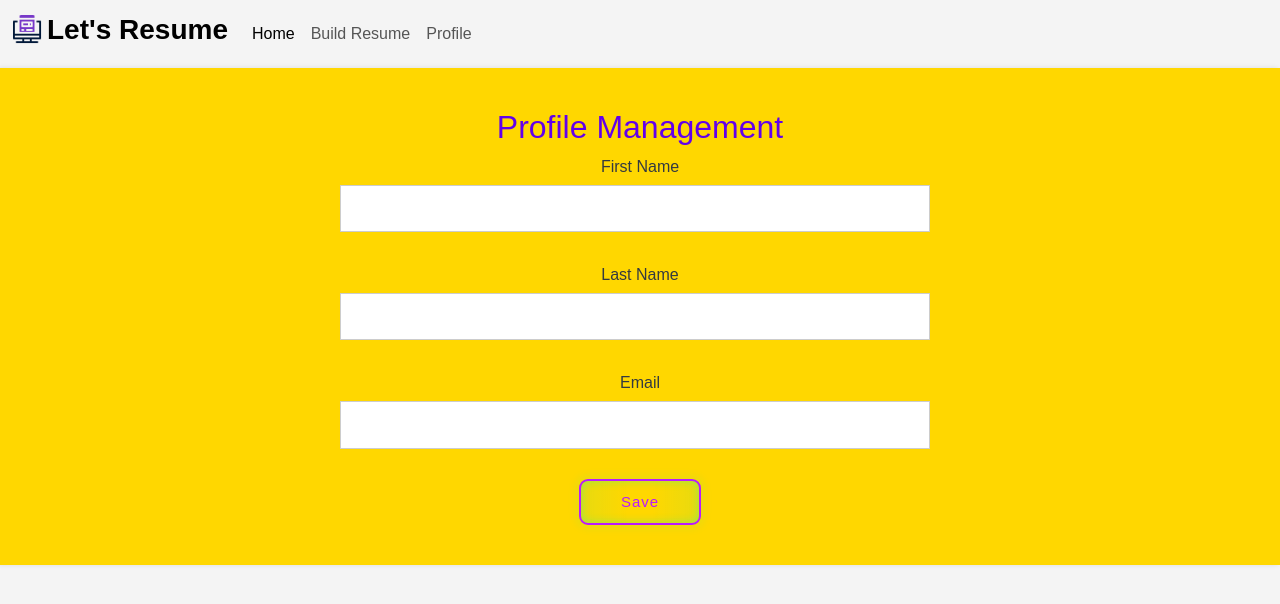
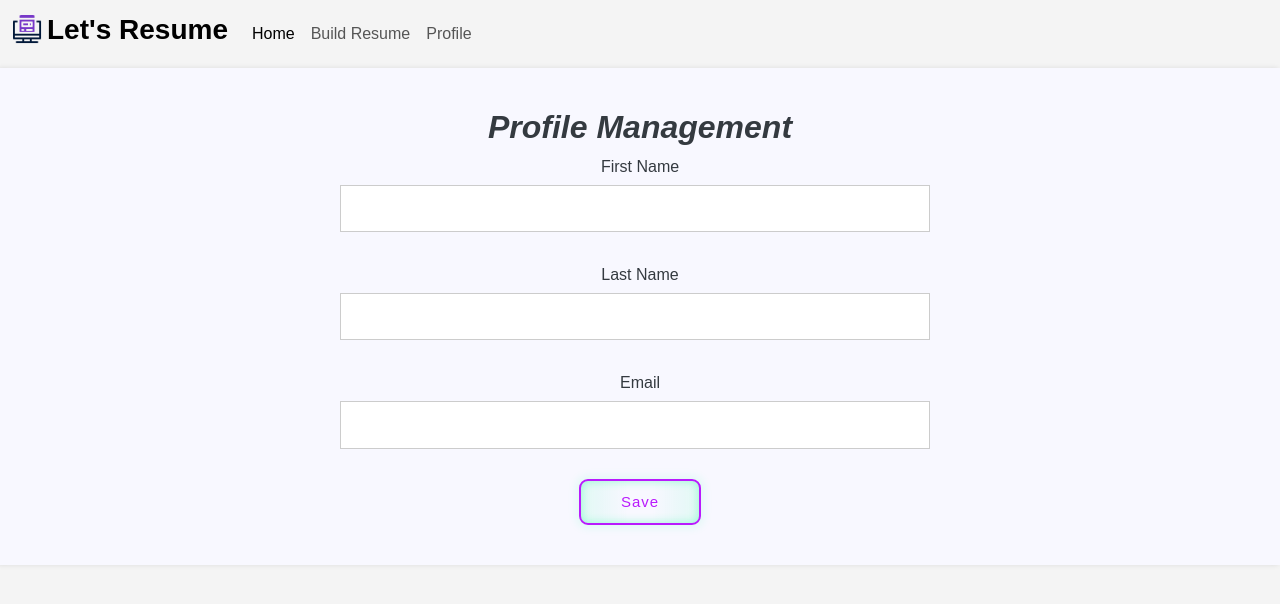
Before and after one commit to vanshm2703/LetsResume, a React (Create React App) app in the folder frontend/: page /ProfileManagementForm in a window 1280 px wide. Shown: the top 604 px of the page. Built offline with nearby package versions, Linux system fonts and the light colour scheme.

Commit message:
changed css

```diff
--- a/frontend/src/Home.js
+++ b/frontend/src/Home.js
@@ -44,7 +44,7 @@ const Home = () => {
                 >
                   Log Out
                 </button>
-                <Link to="/Resume" className="btn btn-success btn-lg ml-2">
+                <Link to="/ProfileManagementForm" className="btn btn-success btn-lg ml-2">
                   Get Started
                 </Link>
               </>
--- a/frontend/src/NavbarTab.js
+++ b/frontend/src/NavbarTab.js
@@ -8,11 +8,15 @@ const NavbarTab = () => {
   const { loginWithRedirect, logout, isAuthenticated } = useAuth0();
   const navigate = useNavigate();
 
+
+
   const handleLinkClick = (e, path) => {
     if (!isAuthenticated) {
       e.preventDefault();
       alert("Please log in to continue.");
-    } else {
+    }
+
+    else {
       navigate(path);
     }
   };
--- a/frontend/src/ProfileManagementForm.js
+++ b/frontend/src/ProfileManagementForm.js
@@ -44,8 +44,8 @@ function ProfileManagementForm() {
   };
 
   return (
-    <div className="form-container">
-      <h2>Profile Management</h2>
+    <div className="profilem-container">
+      <h2><strong><em>Profile Management</em></strong></h2>
       <form onSubmit={handleSubmit}>
         <div className="form-group">
           <label>First Name</label>
--- a/frontend/src/component.css
+++ b/frontend/src/component.css
@@ -16,7 +16,7 @@ body {
 }
 
 .sidebar {
-  width: 20%;
+  width: 10%;
   background-color: #6200ea;
   color: white;
   padding: 20px;
@@ -59,13 +59,19 @@ body {
 .form-container {
   flex-grow: 1;
   padding: 40px;
-  background-color: gold;
+  background-color: bisque;
   box-shadow: -2px 0 5px rgba(0, 0, 0, 0.1);
 }
 
 .form-container h2 {
-  color: #6200ea;
+  color: darkslategray;
   font-size: 2em;
+}
+.profilem-container{
+  flex-grow: 1;
+  padding: 40px;
+  background-color: ghostwhite;
+  box-shadow: -2px 0 5px rgba(0, 0, 0, 0.1);
 }
 
 .form-group {
--- a/frontend/src/forms.css
+++ b/frontend/src/forms.css
@@ -1,5 +1,5 @@
 #save {
-  --green: #b91bfd;
+  --purple: #b91bfd;
   font-size: 15px;
   padding: 0.7em 2.7em;
   letter-spacing: 0.06em;
@@ -9,9 +9,9 @@
   overflow: hidden;
   transition: all 0.3s;
   line-height: 1.4em;
-  border: 2px solid var(--green);
+  border: 2px solid var(--purple);
   background: linear-gradient(to right, rgba(27, 253, 156, 0.1) 1%, transparent 40%,transparent 60% , rgba(27, 253, 156, 0.1) 100%);
-  color: var(--green);
+  color: var(--purple);
   box-shadow: inset 0 0 10px rgba(27, 253, 156, 0.4), 0 0 9px 3px rgba(27, 253, 156, 0.1);
 }
 
```
